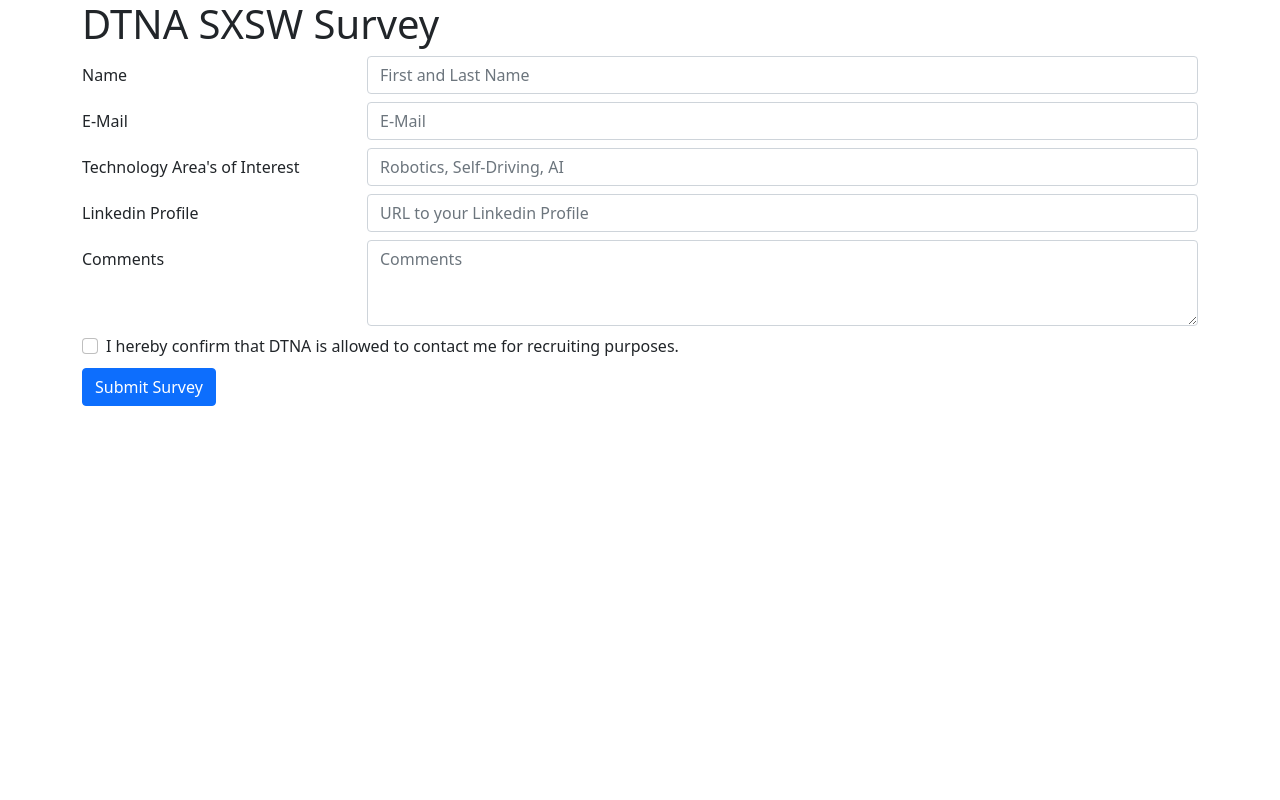
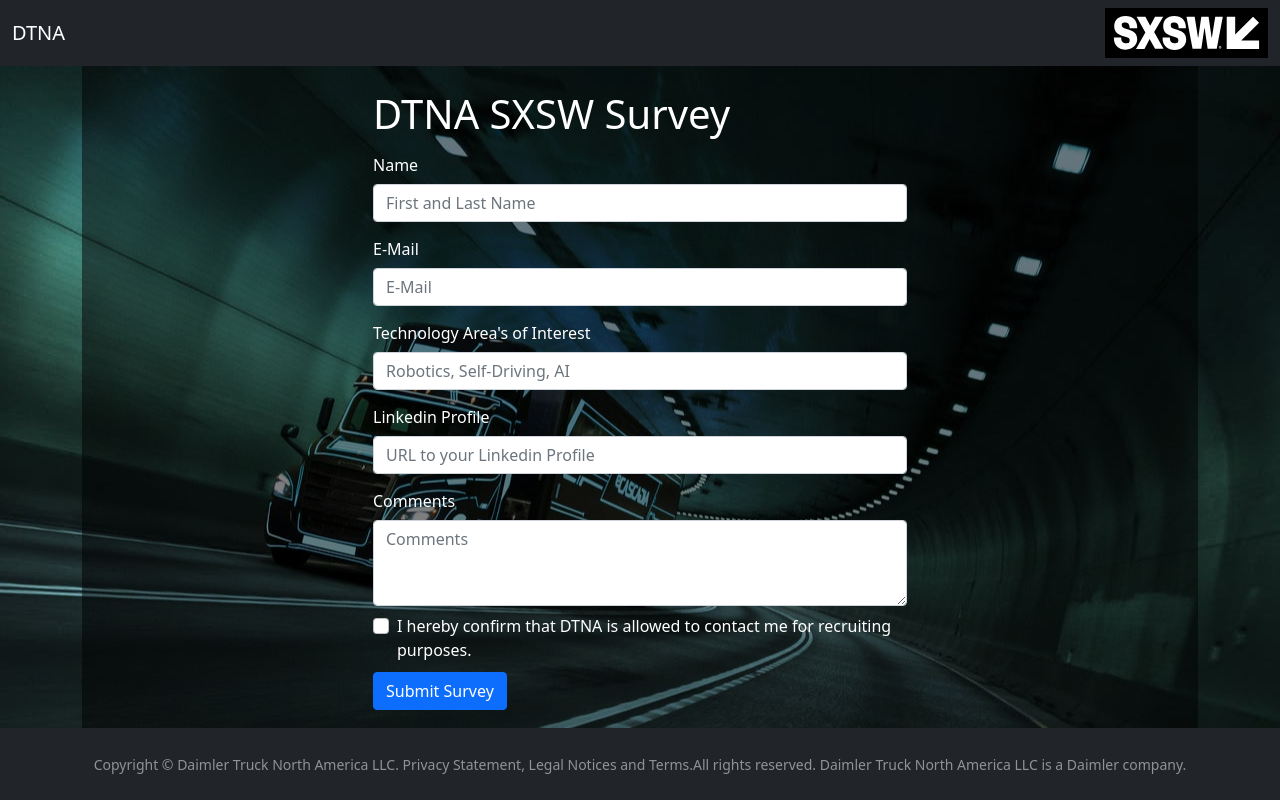
Before and after one commit to JasonCubic/dtna-sxsw-survey, a Vue app in the folder apps/vue-vite/: page / in a window 1280 px wide. Built offline with nearby package versions, Linux system fonts and the light colour scheme.

Commit message:
first styling pass

```diff
--- a/apps/vue-vite/index.html
+++ b/apps/vue-vite/index.html
@@ -28,8 +28,18 @@
     <meta name="viewport" content="width=device-width, initial-scale=1.0" />
     <title>DTNA SXSW Survey</title>
   </head>
-  <body>
+  <body class="text-white bg-dark bg-image">
     <div id="app"></div>
     <script type="module" src="/src/main.js"></script>
   </body>
 </html>
+
+<style lang="scss">
+  .bg-image {
+    background-image: url("src/assets/eCascadiaTunnel_DriverSide.jpeg");
+    height: 100vh;
+    background-position: center;
+    background-repeat: no-repeat;
+    background-size: auto;
+  }
+</style>
--- a/apps/vue-vite/src/App.vue
+++ b/apps/vue-vite/src/App.vue
@@ -3,7 +3,34 @@
 </script>
 
 <template>
+  <header>
+    <nav class="navbar navbar-expand-md navbar-dark bg-dark">
+      <div class="container-fluid">
+        <a class="navbar-brand" href="#">DTNA</a>
+        <picture>
+          <img src="src/assets/sxsw-logo-black.svg" class="img-fluid sxsw-logo" alt="SXSW Logo">
+        </picture>
+      </div>
+    </nav>
+  </header>
   <div class="container">
     <Survey />
   </div>
+  <footer class="fixed-bottom py-4 bg-dark text-white-50">
+    <div class="container text-center">
+      <small>Copyright &copy; Daimler Truck North America LLC. Privacy Statement, Legal Notices and Terms.</small>
+      <small>All rights reserved. Daimler Truck North America LLC is a Daimler company.</small>
+    </div>
+  </footer>
 </template>
+
+<style lang="scss">
+  .bg-black-transparent {
+    background: rgb(0 0 0 / 50%);
+  }
+
+  .sxsw-logo {
+    max-width: 190px;
+    height: 50px;
+  }
+</style>
--- a/apps/vue-vite/src/components/Survey.vue
+++ b/apps/vue-vite/src/components/Survey.vue
@@ -76,8 +76,9 @@
 </script>
 
 <template>
+  <div class="container p-4 bg-black-transparent">
+    <div class="col-lg-6 offset-lg-3">
       <h1>DTNA SXSW Survey</h1>
-
       <form
         :class="{ 'needs-validation': !showFormValidation }"
         ref="surveyForm"
@@ -85,10 +86,10 @@
         novalidate
       >
         <div class="row mb-2" :class="{ 'was-validated': showFormValidation }">
-      <label for="surveyee-name" class="col-md-4 col-lg-3 col-form-label">
+          <label for="surveyee-name" class="col-form-label">
             Name
           </label>
-      <div class="col-md-8 col-lg-9">
+          <div class="">
             <input
               type="text"
               class="form-control"
@@ -105,10 +106,10 @@
         </div>
 
         <div class="row mb-2" :class="{ 'was-validated': showFormValidation }">
-      <label for="surveyee-email" class="col-md-4 col-lg-3 col-form-label">
+          <label for="surveyee-email" class="col-form-label">
             E-Mail
           </label>
-      <div class="col-md-8 col-lg-9">
+          <div class="">
             <input
               type="email"
               class="form-control"
@@ -124,10 +125,10 @@
         </div>
 
         <div class="row mb-2" :class="{ 'was-validated': showFormValidation }">
-      <label for="surveyee-interest" class="col-md-4 col-lg-3 col-form-label">
+          <label for="surveyee-interest" class="col-form-label">
             Technology Area's of Interest
           </label>
-      <div class="col-md-8 col-lg-9">
+          <div class="">
             <input
               type="text"
               class="form-control"
@@ -144,10 +145,10 @@
         </div>
 
         <div class="row mb-2" :class="{ 'was-validated': showFormValidation }">
-      <label for="surveyee-linkedin" class="col-md-4 col-lg-3 col-form-label">
+          <label for="surveyee-linkedin" class="col-form-label">
             Linkedin Profile
           </label>
-      <div class="col-md-8 col-lg-9">
+          <div class="">
             <input
               type="text"
               class="form-control"
@@ -161,10 +162,10 @@
         </div>
 
         <div class="row mb-2" :class="{ 'was-validated': showFormValidation }">
-      <label for="surveyee-comments" class="col-md-4 col-lg-3 col-form-label">
+          <label for="surveyee-comments" class="col-form-label">
             Comments
           </label>
-      <div class="col-md-8 col-lg-9">
+          <div class="">
             <textarea
               class="form-control"
               name="surveyeeComments"
@@ -197,6 +198,8 @@
 
         <button type="submit" class="btn btn-primary">Submit Survey</button>
       </form>
+    </div>
+  </div>
 
   <ModalTemplate v-show="showThankYouModal" @close="showThankYouModal = false">
     <template #header>
@@ -211,3 +214,9 @@
     </template>
   </ModalTemplate>
 </template>
+
+<style lang="scss">
+  .bg-black-transparent {
+    background: rgb(0 0 0 / 50%);
+  }
+</style>
```
Also changed, not shown: apps/vue-vite/src/assets/eCascadiaTunnel_DriverSide.jpeg (added), apps/vue-vite/src/assets/sxsw-logo-black.svg (added). Lines whose indentation alone changed are shown as unchanged.
